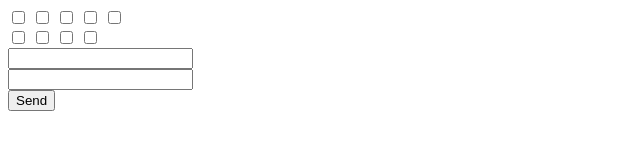
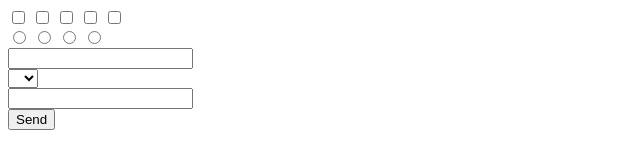
Before and after one commit to WartClaes/Validate, a website: page example.html in a window 1280 px wide. Shown: the whole page, without its empty margins (0-640 px from the left). Drawn offline with nearby package versions, Linux system fonts and the light colour scheme.

Commit message:
added select support

```diff
--- a/example.html
+++ b/example.html
@@ -16,13 +16,21 @@
                         <input type="checkbox" name="test1" value="4" >
                     </div>
                     <div class="input-wrapper">
-                        <input type="checkbox" name="test2" value="0" >
-                        <input type="checkbox" name="test2" value="1" >
-                        <input type="checkbox" name="test2" value="2" >
-                        <input type="checkbox" name="test2" value="3" >
+                        <input type="radio" name="test2" value="0" >
+                        <input type="radio" name="test2" value="1" >
+                        <input type="radio" name="test2" value="2" >
+                        <input type="radio" name="test2" value="3" >
                     </div>
                     <div class="input-wrapper required">
                         <input type="text" name="test3" >
+                    </div>
+                    <div class="input-wrapper required">
+                        <select name="test3B">
+                            <option></option>
+                            <option>1</option>
+                            <option>2</option>
+                            <option>3</option>
+                        </select>
                     </div>
                     <div class="input-wrapper required">
                         <input type="email" name="test4" >
--- a/src/validate.js
+++ b/src/validate.js
@@ -22,6 +22,10 @@
 
             if($el.is('textarea')){
                 t = 'textarea';
+            }
+
+            if($el.is('select')){
+                t = 'select';
             }
 
             return t;
@@ -87,6 +91,7 @@
                     return
 
                 case 'textarea':
+                case 'select':
                     if(val === '') {
                         error += 'required';
                     }
```
